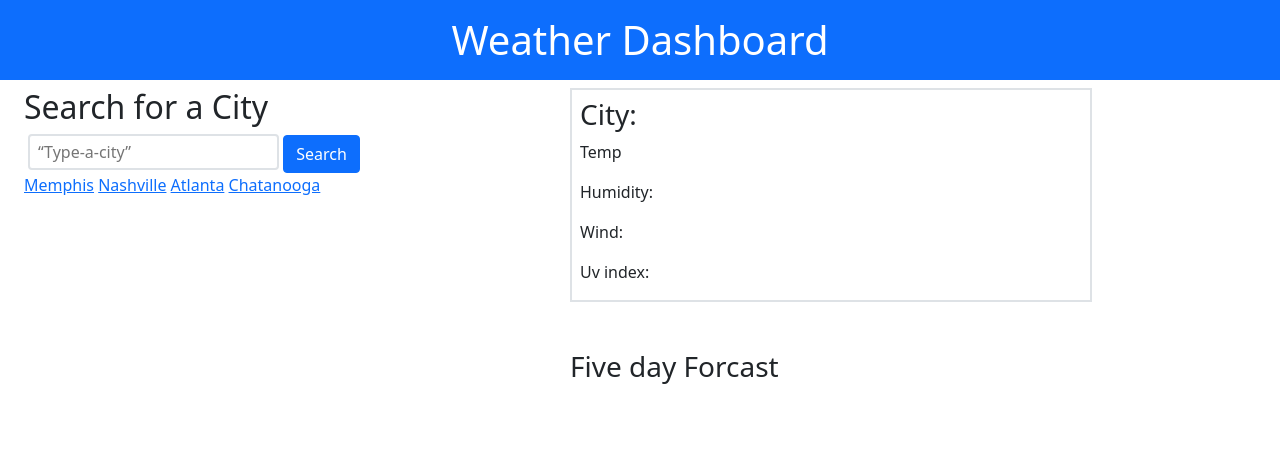
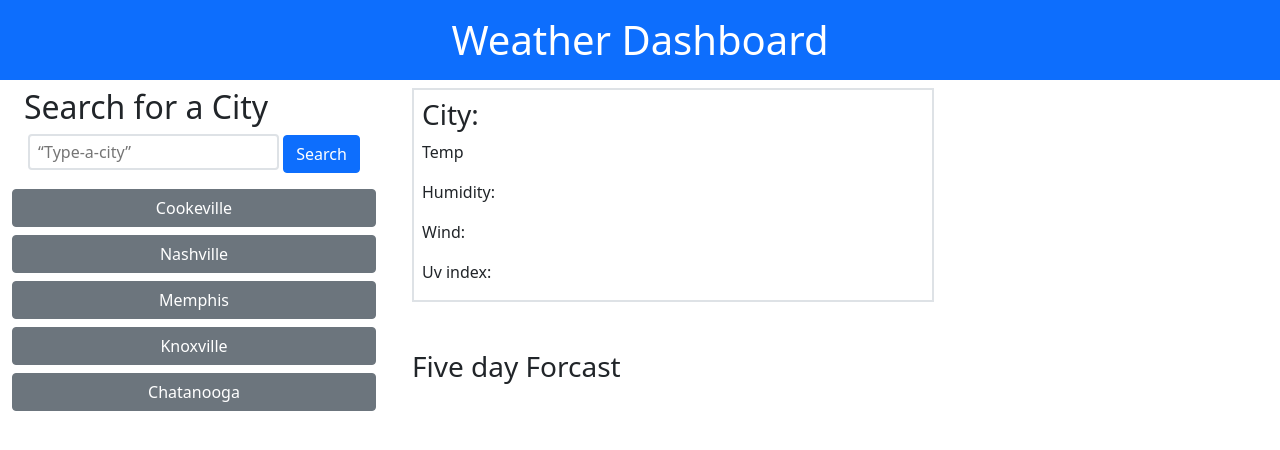
Before and after one commit to strayfrozen/Weather-App, a plain HTML site: page index.html in a window 1280 px wide. Drawn offline with nearby package versions, Linux system fonts and the light colour scheme.

Commit message:
added more content on page stylized buttons Updated README.md

```diff
--- a/assets/app.js
+++ b/assets/app.js
@@ -21,12 +21,14 @@ startBtn.on('click', function () {
   var city = $('.input-city').val()
   getWeather(city)
   getFiveDay(city)
-
+  getUvi(city,lat,lon);
 
   console.log(city);
 
   // save the searched city to local storage
 })
+
+
 
 //This function gets the current city weather data and appends it to the page
 
@@ -40,18 +42,20 @@ function getWeather(city) {
       $('#humidity').text("Humidity: " + data.main.humidity)
       $('#wind').text("Wind: " + data.wind.speed)
 
+      let lat = response.data.coord.lat;
+      let lon = response.data.coord.lon;
 
 
-      getUvi(city,lat,lon);
 
-      /* function getUvi(city) {
-         fetch('https://api.openweathermap.org/data/2.5/onecall?lat=' + lat + '&lon=' + lon +'&exclude=' + city +'&appid=' + APIKey)
+       function getUvi(city) {
+         fetch('https://api.openweathermap.org/data/2.5/uvi/forecast?lat=' + lat + '&lon=' + lon +'&exclude=' + city +'&appid=' + APIKey)
            .then((response) => response.json())
            .then(data => {
              console.log('current-uvi', data)
-           })
+            })
          }
-       })*/
+
+
     })
     .catch(err => alert('Wrong city name'))
 }
--- a/index.html
+++ b/index.html
@@ -18,7 +18,7 @@
 	</header>
 
 	<main class="container row">
-		<aside class ="col">
+		<aside class ="col-4">
 
 			<!--This is Search field section-->
 			<h2 class=“font-bold text-lg”>Search for a City</h2>
@@ -30,16 +30,18 @@
 
 
 			<!--This will be citys that pop up once submited -->
-			<div id="searches"></div>
-			<a class=block mt-2 bg-gray-300 text-center rounded” href=“#”>Memphis</a>
-			<a class=“block mt-2 bg-gray-300 text-center rounded” href=“#”>Nashville</a>
-			<a class=“block mt-2 bg-gray-300 text-center rounded” href=“#”>Atlanta</a>
-			<a class=“block mt-2 bg-gray-300 text-center rounded” href=“#”>Chatanooga</a>
+			<div id="searches" class="row mt-2 ">
+				<button type="button" class=" btn btn-secondary block md mt-2  search-btn" >Cookeville</button>
+				<button type="button" class=" btn btn-secondary block md mt-2  search-btn" >Nashville</button>
+				<button type="button" class="btn btn-secondary block md mt-2 search-btn" >Memphis</button>
+				<button type="button" class="btn btn-secondary block md mt-2 search-btn" >Knoxville</button>
+				<button type="button" class="btn btn-secondary block md mt-2 search-btn" >Chatanooga</button>
+			</div>
 		</aside>
 
 		<!-- elementtag#idname -->
 		<!-- elementtag.classname -->
-		<section class="col-6">
+		<section class="col-6 ms-4">
 			<!--City display -->
 			<div class="mb-5 ml-4">
 				<section class="text-start border border-2">
```
Also changed, not shown: assets/images/Screenshot (32).png (added), 1 other file.
